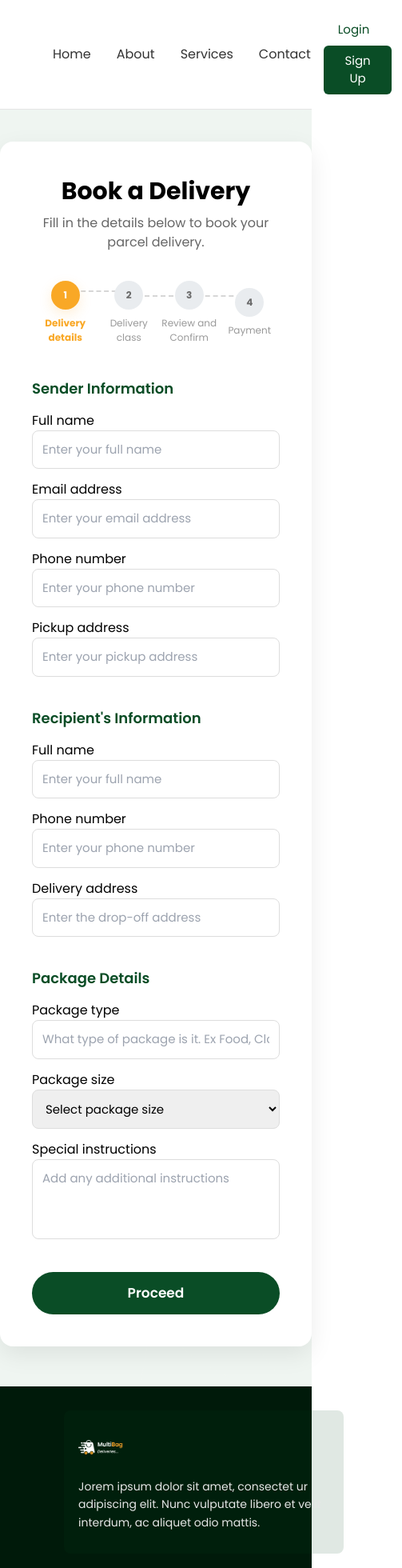
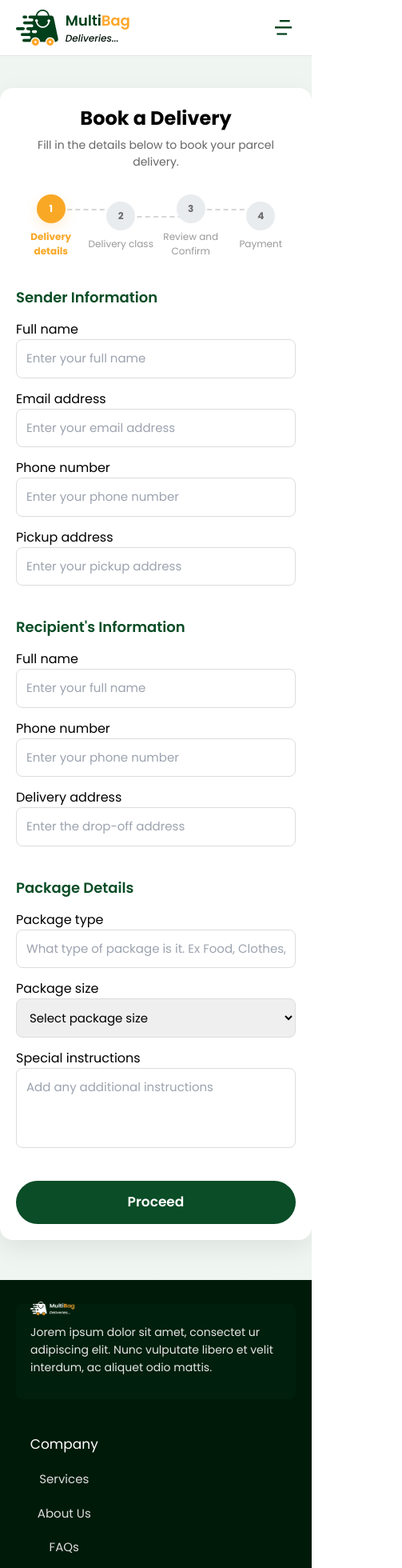
Before and after one commit to SmartApproaches/Multi-Bag-Deliveries, a React (Vite) app: page / in a window 390 px wide. Shown: the top 1960 px of the page at 80% size, 503 px wide, since content can reach past the window. Built offline with nearby package versions, Linux system fonts and the light colour scheme.

Commit message:
commit all

```diff
--- a/src/components/button/Bookadelivery.css
+++ b/src/components/button/Bookadelivery.css
@@ -1,6 +1,6 @@
 /* ===== PAGE LAYOUT ===== */
 .book-delivery-page {
-  background: #EFF5F1 url("../../assets/images/path50.png");
+  background: #eff5f1 url("../../assets/images/path50.png");
   min-height: 100vh;
   font-family: "Inter", sans-serif;
   padding-bottom: 100px;
@@ -35,6 +35,10 @@
   color: #333;
 }
 
+.header-nav a:hover {
+  color: #f9a826;
+  text-decoration: underline;
+}
 .header-buttons button {
   padding: 8px 18px;
   border-radius: 6px;
@@ -49,10 +53,16 @@
   color: #0a4d26;
   margin-right: 10px;
 }
+.login-btn:hover {
+  background: #f0f0f0;
+}
 
 .signup-btn {
   background: #0a4d26;
   color: white;
+}
+.signup-btn:hover {
+  background: #073d20;
 }
 
 /* ===== FORM WRAPPER ===== */
@@ -68,7 +78,7 @@
   background: white;
   padding: 40px;
   border-radius: 16px;
-  box-shadow: 0px 10px 30px rgba(0,0,0,0.08);
+  box-shadow: 0px 10px 30px rgba(0, 0, 0, 0.08);
   box-sizing: border-box;
 }
 
@@ -136,7 +146,7 @@
 .step.active .step-circle {
   background: #f9a826;
   color: #fff;
-  box-shadow: 0 6px 16px rgba(249,168,38,0.18);
+  box-shadow: 0 6px 16px rgba(249, 168, 38, 0.18);
 }
 
 .step.active .step-label {
@@ -214,14 +224,13 @@ textarea {
   padding: 18px 0 12px 0;
   color: #ddd;
   font-size: 15px;
-  background: #001A0A;
+  background: #001a0a;
   width: 100%;
   margin-top: 28px;
-
 }
 
 .footer {
-  background: #001A0A;
+  background: #001a0a;
   color: white;
   margin-top: 50px;
   padding: 50px;
@@ -265,16 +274,18 @@ textarea {
   padding: 18px;
   margin-left: 60px;
   box-sizing: border-box;
-  min-width: 160px;
+  width: 300px;
+  height: 190px;
 }
 
 .footer-logo-row {
-  display: flex;
+  display: fit-content;
   align-items: center;
   gap: 16px;
 }
 
 .footer-logo {
+  margin-top:-40px;
   width: 120px;
   height: 120px;
   object-fit: contain;
@@ -282,14 +293,14 @@ textarea {
 
 .footer-desc {
   color: #e6e6e6;
-  margin-top: 10px;
+  margin-top: -10px;
   font-size: 14px;
 }
 
 .footer-links {
   display: flex;
   flex: 1 1 auto;
-  gap: -80px;
+
   align-items: flex-start;
 }
 
@@ -305,6 +316,12 @@ textarea {
   margin-bottom: 10px;
   font-size: 17px;
   color: #fff;
+}.footer-links2 h4 {
+  margin-bottom: 10px;
+  margin-left: -150px;
+  font-size: 17px;
+  color: #fff;
+
 }
 
 .footer-links a {
@@ -327,7 +344,10 @@ textarea {
   color: #ddd;
   font-size: 15px;
 }
+.footer-contact-row:hover {
+  color: #f9a826;
 
+}
 .footer-contact-icon {
   font-size: 16px;
   color: #f9a826;
@@ -340,8 +360,8 @@ textarea {
 }
 
 .footer-social-icon {
-  font-family: 'FontAwesome', Arial, sans-serif;
-  font-size: 18px;
+  font-family: "FontAwesome", Arial, sans-serif;
+  font-size: 188px;
   color: #ddd;
   text-decoration: none;
   transition: color 0.2s;
@@ -354,77 +374,172 @@ textarea {
 a {
   color: inherit;
 }
+/* ===== BASE ===== */
+.hamburger {
+  display: none; /* hidden by default */
+}
 
 /* ===== RESPONSIVE ===== */
+
+/* Tablet screens (≤ 900px) */
 @media (max-width: 900px) {
+  /* Header stacks vertically */
+  .header {
+    flex-direction: column;
+    align-items: flex-start;
+    padding: 12px 20px;
+  }
+  .header-nav {
+    margin-top: 10px;
+    flex-wrap: wrap;
+    gap: 12px;
+  }
+  .header-buttons {
+    margin-top: 10px;
+    width: 100%;
+    display: flex;
+    justify-content: flex-start;
+    gap: 10px;
+  }
+
+  /* Footer */
   .footer-main {
     flex-direction: column;
     gap: 24px;
   }
-
   .footer-brand-container {
-    flex: 0 0 auto;
     width: 100%;
     background: rgba(0, 64, 26, 0.12);
     padding: 18px;
+    margin-left: 0;
   }
-
-  .footer-links {
-    justify-content: flex-start;
-  }
-
-  .book-delivery-page {
-    padding-bottom: 140px;
-  }
-
   .footer-logo {
     width: 64px;
     height: 64px;
   }
+
+
+  /* Page */
+  .book-delivery-page {
+    padding-bottom: 140px;
+  }
 }
 
+/* Small tablets & large phones (≤ 600px) */
 @media (max-width: 600px) {
+  /* Form */
+  .form-card {
+    padding: 20px;
+  }
+  .form-title {
+    font-size: 24px;
+  }
+  .form-subtitle {
+    font-size: 14px;
+  }
+
+  /* Footer */
   .footer {
     flex-direction: column;
     padding: 30px 20px;
   }
-
   .footer-links {
-    display: flex;
-    gap: 20px;
+    flex-direction: column;
+    align-items: flex-start;
+    gap: 12px;
     margin-top: 20px;
   }
-
-  .book-delivery-page {
-    padding-bottom: 140px;
+  .footer-links > div:last-child {
+    margin-left: 0;
   }
-
   .footer-logo {
     width: 56px;
     height: 56px;
   }
 }
 
+/* Small phones (≤ 480px) */
 @media (max-width: 480px) {
+  /* Progress steps */
+  .progress-container {
+    overflow-x: auto;
+    justify-content: flex-start;
+  }
+  .step {
+    min-width: 80px;
+    font-size: 12px;
+  }
   .step-circle {
     width: 36px;
     height: 36px;
   }
-
   .step:not(:last-child)::after {
     top: 18px;
   }
-
   .step-label {
     font-size: 12px;
   }
 
-  .step {
-    width: 90px;
-    font-size: 12px;
+  /* Header stays one line */
+  .header {
+    flex-direction: row;
+    justify-content: space-between;
+    align-items: center;
+    padding: 12px 20px;
   }
 
-  .step.active {
-    padding: 6px 4px;
+  /* Hide nav + buttons initially */
+  .header-nav,
+  .header-buttons {
+    display: none;
+  }
+
+  /* Show nav when toggled */
+  .header-nav.open {
+    display: flex;
+    flex-direction: column;
+    width: 100%;
+    gap: 16px;
+    margin-top: 12px;
+  }
+
+  /* Show buttons when toggled */
+  .header-buttons.open {
+    display: flex;
+    flex-direction: column;
+    width: 100%;
+    gap: 12px;
+    margin-top: 12px;
+  }
+
+  /* Hamburger menu */
+  .hamburger {
+    display: flex;
+    flex-direction: column;
+    justify-content: space-between;
+    width: 26px;
+    height: 20px;
+    cursor: pointer;
+    background: none;
+    border: none;
+    padding: 0;
+  }
+  .hamburger span {
+    width: 100%;
+    height: 3px;
+    background: #004016;
+    border-radius: 3px;
+    transition: all 0.3s ease;
+  }
+
+  /* Animate hamburger into "X" when active */
+  .hamburger.active span:nth-child(1) {
+    transform: rotate(45deg) translateY(8px);
+  }
+  .hamburger.active span:nth-child(2) {
+    opacity: 0;
+  }
+  .hamburger.active span:nth-child(3) {
+    transform: rotate(-45deg) translateY(-8px);
   }
 }
--- a/src/components/button/Bookadelivery.jsx
+++ b/src/components/button/Bookadelivery.jsx
@@ -1,12 +1,13 @@
 import React, { useState } from "react";
-import logo from "../../assets/images/delivery-logo.png"
-import footerlogo from "../../assets/images/footer-logo.png"
-import destinationIcon from "../../assets/images/destination.png"
-import emailIcon from "../../assets/images/email.png"
-import clockIcon from "../../assets/images/clock.png"
-import facebookIcon from "../../assets/images/facebook.png"
-import instagramIcon from "../../assets/images/instagram.png"
-import xIcon from "../../assets/images/x.png"
+import logo from "../../assets/images/delivery-logo.png";
+import footerlogo from "../../assets/images/footer-logo.png";
+import destinationIcon from "../../assets/images/destination.png";
+import emailIcon from "../../assets/images/email.png";
+import clockIcon from "../../assets/images/clock.png";
+import facebookIcon from "../../assets/images/facebook.png";
+import instagramIcon from "../../assets/images/instagram.png";
+import xIcon from "../../assets/images/x.png";
+import vector from "../../assets/images/vector.png";
 import "./Bookadelivery.css";
 
 const Bookadelivery = () => {
@@ -23,6 +24,9 @@ const Bookadelivery = () => {
     packageSize: "",
     instructions: "",
   });
+
+  const [menuOpen, setMenuOpen] = useState(false);
+
 
   const handleChange = (e) => {
     const { name, value } = e.target;
@@ -80,7 +84,7 @@ const Bookadelivery = () => {
           <img src={logo} alt="MultiBag Deliveries" />
         </div>
 
-        <nav className="header-nav">
+        <nav  className={`header-nav ${menuOpen ? "open" : ""}`}>
           <a href="#">Home</a>
           <a href="#">About</a>
           <a href="#">Services</a>
@@ -91,6 +95,11 @@ const Bookadelivery = () => {
           <button className="login-btn">Login</button>
           <button className="signup-btn">Sign Up</button>
         </div>
+
+         <button className="hamburger" onClick={() => setMenuOpen(!menuOpen)}>
+          <img src={vector} alt="" />
+        </button>
+
       </header>
 
       {/* ===== MAIN FORM ===== */}
@@ -130,9 +139,7 @@ const Bookadelivery = () => {
               <div className="form-section">
                 <h2 className="section-title">Sender Information</h2>
 
-                <label htmlFor="senderName">
-                  Full name
-                </label>
+                <label htmlFor="senderName">Full name</label>
                 <input
                   id="senderName"
                   name="senderName"
@@ -143,9 +150,7 @@ const Bookadelivery = () => {
                   required
                 />
 
-                <label htmlFor="senderEmail">
-                  Email address
-                </label>
+                <label htmlFor="senderEmail">Email address</label>
                 <input
                   id="senderEmail"
                   name="senderEmail"
@@ -156,9 +161,7 @@ const Bookadelivery = () => {
                   required
                 />
 
-                <label htmlFor="senderPhone">
-                  Phone number
-                </label>
+                <label htmlFor="senderPhone">Phone number</label>
                 <input
                   id="senderPhone"
                   name="senderPhone"
@@ -169,9 +172,7 @@ const Bookadelivery = () => {
                   required
                 />
 
-                <label htmlFor="pickupAddress">
-                  Pickup address
-                </label>
+                <label htmlFor="pickupAddress">Pickup address</label>
                 <input
                   id="pickupAddress"
                   name="pickupAddress"
@@ -182,11 +183,11 @@ const Bookadelivery = () => {
                   required
                 />
 
-                <h2 className="section-title" style={{ marginTop: "24px" }}>Recipient's Information</h2>
+                <h2 className="section-title" style={{ marginTop: "24px" }}>
+                  Recipient's Information
+                </h2>
 
-                <label htmlFor="recipientName">
-                  Full name
-                </label>
+                <label htmlFor="recipientName">Full name</label>
                 <input
                   id="recipientName"
                   name="recipientName"
@@ -197,9 +198,7 @@ const Bookadelivery = () => {
                   required
                 />
 
-                <label htmlFor="recipientPhone">
-                  Phone number
-                </label>
+                <label htmlFor="recipientPhone">Phone number</label>
                 <input
                   id="recipientPhone"
                   name="recipientPhone"
@@ -210,9 +209,7 @@ const Bookadelivery = () => {
                   required
                 />
 
-                <label htmlFor="deliveryAddress">
-                  Delivery address
-                </label>
+                <label htmlFor="deliveryAddress">Delivery address</label>
                 <input
                   id="deliveryAddress"
                   name="deliveryAddress"
@@ -223,11 +220,11 @@ const Bookadelivery = () => {
                   required
                 />
 
-                <h2 className="section-title" style={{ marginTop: "24px" }}>Package Details</h2>
+                <h2 className="section-title" style={{ marginTop: "24px" }}>
+                  Package Details
+                </h2>
 
-                <label htmlFor="packageType">
-                  Package type
-                </label>
+                <label htmlFor="packageType">Package type</label>
                 <input
                   id="packageType"
                   name="packageType"
@@ -236,13 +233,9 @@ const Bookadelivery = () => {
                   type="text"
                   placeholder="What type of package is it. Ex Food, Clothes, Gadgets, etc."
                   required
-                >
+                ></input>
 
-                </input>
-
-                <label htmlFor="packageSize">
-                  Package size
-                </label>
+                <label htmlFor="packageSize">Package size</label>
                 <select
                   id="packageSize"
                   name="packageSize"
@@ -256,9 +249,7 @@ const Bookadelivery = () => {
                   <option value="large">Large</option>
                 </select>
 
-                <label htmlFor="instructions">
-                  Special instructions
-                </label>
+                <label htmlFor="instructions">Special instructions</label>
                 <textarea
                   id="instructions"
                   name="instructions"
@@ -270,22 +261,13 @@ const Bookadelivery = () => {
             )}
 
             {/* ==== Step 2: Empty for now ==== */}
-            {currentStep === 2 && (
-              <div className="form-section">
-              </div>
-            )}
+            {currentStep === 2 && <div className="form-section"></div>}
 
             {/* ==== Step 3: Empty for now ==== */}
-            {currentStep === 3 && (
-              <div className="form-section">
-              </div>
-            )}
+            {currentStep === 3 && <div className="form-section"></div>}
 
             {/* ==== Step 4: Empty for now ==== */}
-            {currentStep === 4 && (
-              <div className="form-section">
-              </div>
-            )}
+            {currentStep === 4 && <div className="form-section"></div>}
 
             <div className="form-actions">
               {currentStep > 1 && (
@@ -307,10 +289,15 @@ const Bookadelivery = () => {
         <div className="footer-main">
           <div className="footer-brand-container">
             <div className="footer-logo-row">
-              <img src={footerlogo} alt="MultiBag Deliveries" className="footer-logo" />
+              <img
+                src={footerlogo}
+                alt="MultiBag Deliveries"
+                className="footer-logo"
+              />
             </div>
             <p className="footer-desc">
-              Jorem ipsum dolor sit amet, consectet ur adipiscing elit. Nunc vulputate libero et velit interdum, ac aliquet odio mattis.
+              Jorem ipsum dolor sit amet, consectet ur adipiscing elit. Nunc
+              vulputate libero et velit interdum, ac aliquet odio mattis.
             </p>
           </div>
           <div className="footer-links">
@@ -321,15 +308,50 @@ const Bookadelivery = () => {
               <a href="#">FAQs</a>
               <a href="#">Track my parcel</a>
             </div>
-            <div>
+            <div className="footer-links2">
               <h4>Contact Us</h4>
-              <div className="footer-contact-row"><img src={destinationIcon} alt="Location" className="footer-contact-icon" /> Ghana</div>
-              <div className="footer-contact-row"><img src={emailIcon} alt="Email" className="footer-contact-icon" /> help@multibag.com</div>
-              <div className="footer-contact-row"><img src={clockIcon} alt="Hours" className="footer-contact-icon" /> Mon - Fri 8:00am - 6:00pm</div>
+              <div className="footer-contact-row">
+                <img
+                  src={destinationIcon}
+                  alt="Location"
+                  className="footer-contact-icon"
+                />{" "}
+                Ghana
+              </div>
+              <div className="footer-contact-row">
+                <img
+                  src={emailIcon}
+                  alt="Email"
+                  className="footer-contact-icon"
+                />{" "}
+                help@multibag.com
+              </div>
+              <div className="footer-contact-row">
+                <img
+                  src={clockIcon}
+                  alt="Hours"
+                  className="footer-contact-icon"
+                />{" "}
+                Mon - Fri 8:00am - 6:00pm
+              </div>
               <div className="footer-socials">
-                <a href="#" aria-label="Facebook" className="footer-social-icon"><img src={facebookIcon} alt="Facebook" /></a>
-                <a href="#" aria-label="Instagram" className="footer-social-icon"><img src={instagramIcon} alt="Instagram" /></a>
-                <a href="#" aria-label="X" className="footer-social-icon"><img src={xIcon} alt="X" /></a>
+                <a
+                  href="#"
+                  aria-label="Facebook"
+                  className="footer-social-icon"
+                >
+                  <img src={facebookIcon} alt="Facebook" />
+                </a>
+                <a
+                  href="#"
+                  aria-label="Instagram"
+                  className="footer-social-icon"
+                >
+                  <img src={instagramIcon} alt="Instagram" />
+                </a>
+                <a href="#" aria-label="X" className="footer-social-icon">
+                  <img src={xIcon} alt="X" />
+                </a>
               </div>
             </div>
           </div>
```
Also changed, not shown: src/assets/images/Vector.png (added).
